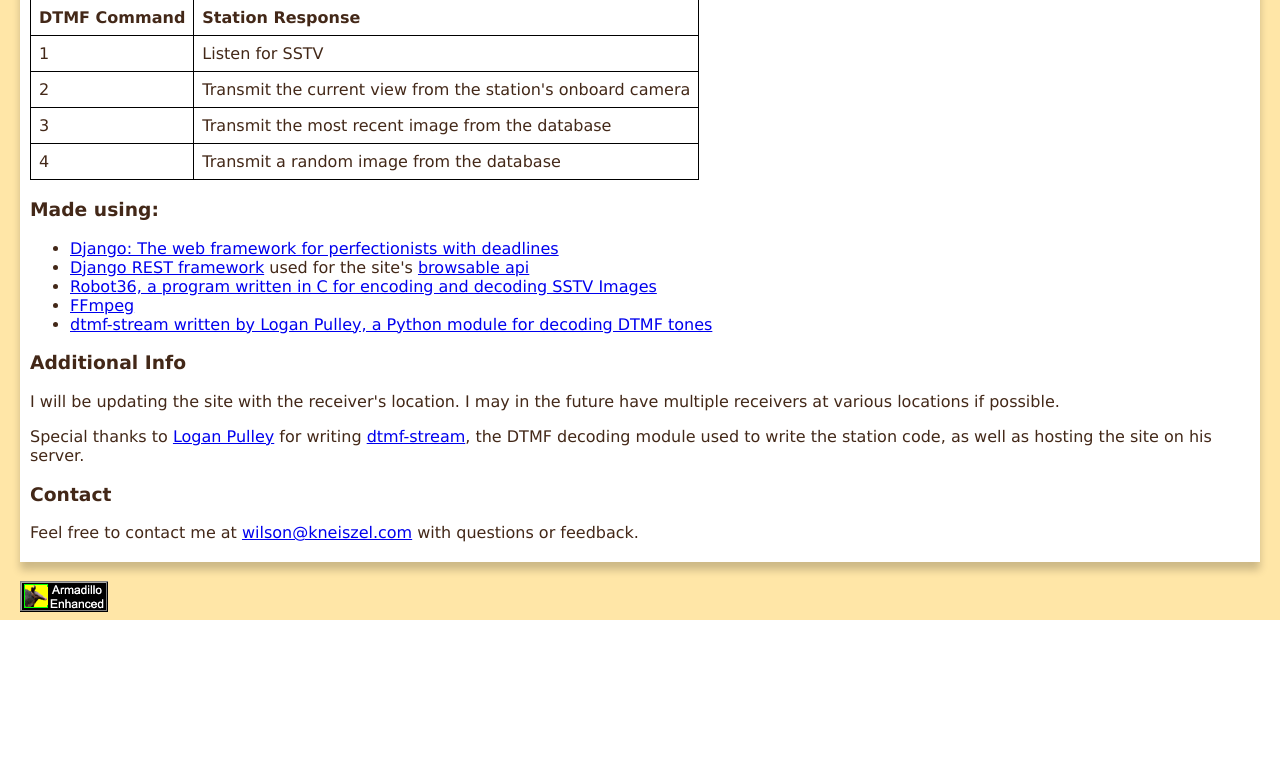
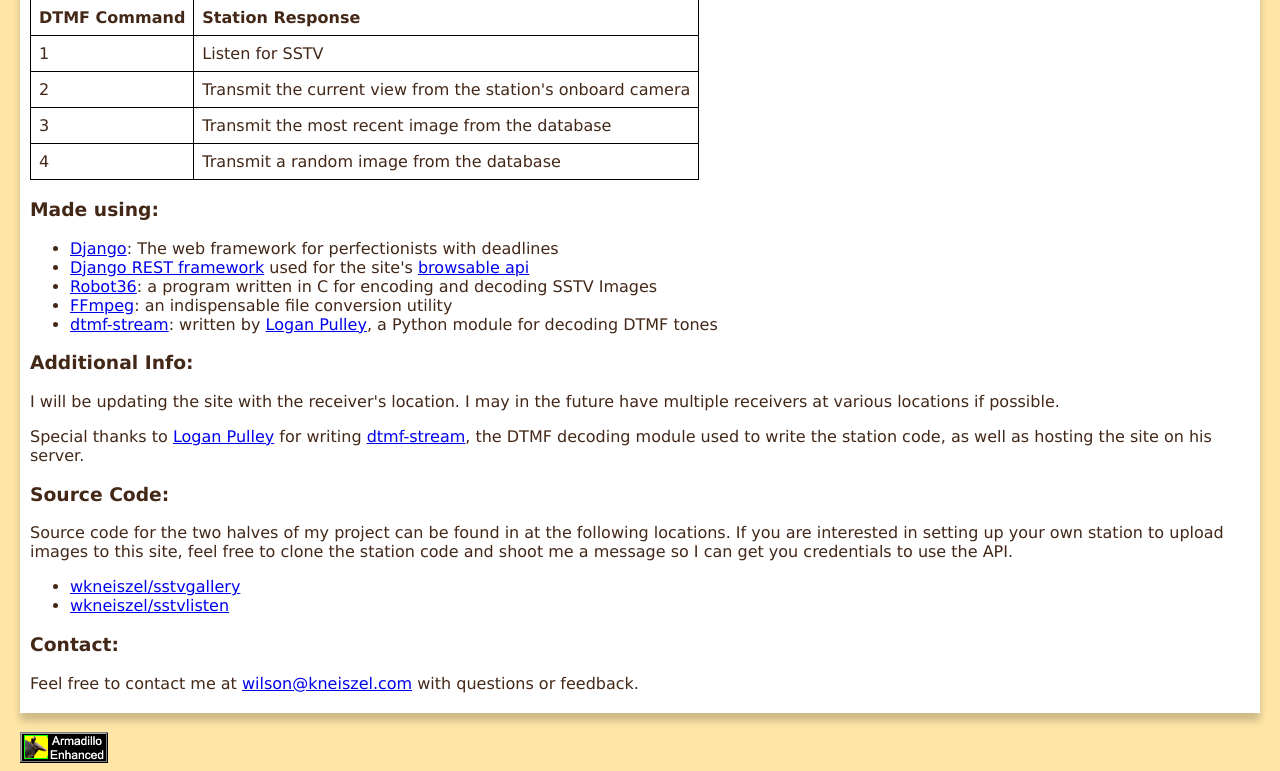
Before and after one commit to wkneiszel/sstvgallery, a Django app: page /about/ in a window 1280 px wide. Shown: the part 1552-2323 px from the top of the page. Before the commit the page ends 2172 px from the top, so only its background shows below. Run offline with Django 3.2, Linux system fonts and the light colour scheme.

Commit message:
Added some info to about, made sharing buttons less bad

```diff
--- a/gallery/sstvgallery/static/sstvgallery/style.css
+++ b/gallery/sstvgallery/static/sstvgallery/style.css
@@ -28,6 +28,10 @@ th, td{
     padding-top: .5em;
     box-shadow: 0 8px 8px 0 rgba(0,0,0,0.2);
     transition: 0.3s;
+}
+
+.sharing {
+    padding-top: .5em;
 }
 
 .detail_img{
--- a/gallery/sstvgallery/templates/sstvgallery/about.html
+++ b/gallery/sstvgallery/templates/sstvgallery/about.html
@@ -34,19 +34,28 @@
 
     <h3>Made using:</h3>
     <ul>
-        <li><a href="https://www.djangoproject.com/">Django: The web framework for perfectionists with deadlines</a></li>
+        <li><a href="https://www.djangoproject.com/">Django</a>: The web framework for perfectionists with deadlines</li>
         <li><a href="https://www.django-rest-framework.org/">Django REST framework</a> used for the site's <a href="/api/">browsable api</a></li>
-        <li><a href="https://github.com/xdsopl/robot36">Robot36, a program written in C for encoding and decoding SSTV Images</a></li>
-        <li><a href="https://ffmpeg.org/">FFmpeg</a></li>
-        <li><a href="https://github.com/lpulley/dtmf-stream">dtmf-stream written by Logan Pulley, a Python module for decoding DTMF tones</a></li>
+        <li><a href="https://github.com/xdsopl/robot36">Robot36</a>: a program written in C for encoding and decoding SSTV Images</li>
+        <li><a href="https://ffmpeg.org/">FFmpeg</a>: an indispensable file conversion utility</li>
+        <li><a href="https://github.com/lpulley/dtmf-stream">dtmf-stream</a>: written by <a href="https://pulley.host">Logan Pulley</a>, a Python module for decoding DTMF tones</li>
     </ul>
 
-    <h3>Additional Info</h3>
+    <h3>Additional Info:</h3>
     <p>I will be updating the site with the receiver's location. I may in the future have multiple receivers at various locations if possible.</p>
     <p>Special thanks to <a href="https://pulley.host">Logan Pulley</a> for writing <a href="https://github.com/lpulley/dtmf-stream">dtmf-stream</a>, the DTMF decoding module used to write the station code, as well as hosting the site on his server.</p>
 
-    <h3>Contact</h3>
+    <h3>Source Code:</h3>
+    <p>Source code for the two halves of my project can be found in at the following locations. If you are interested in setting up your own station to upload images to this site, feel free to clone the station code and shoot me a message so I can get you credentials to use the API.</p>
+    <ul>
+        <li><a href="https://github.com/wkneiszel/sstvgallery">wkneiszel/sstvgallery</a></li>
+        <li><a href="https://github.com/wkneiszel/sstvlisten">wkneiszel/sstvlisten</a></li>
+    </ul>
+
+    <h3>Contact:</h3>
     <p>Feel free to contact me at <a href="mailto:wilson@kneiszel.com">wilson@kneiszel.com</a> with questions or feedback.</p>
+
+
 </div>
 
 <br>
```
Also changed, not shown: gallery/sstvgallery/templates/sstvgallery/share.html (+11 -6 lines), gallery/db.sqlite3, gallery/sstvgallery/static/sstvgallery/facebook.png (deleted), gallery/sstvgallery/static/sstvgallery/twitter.png (deleted).
